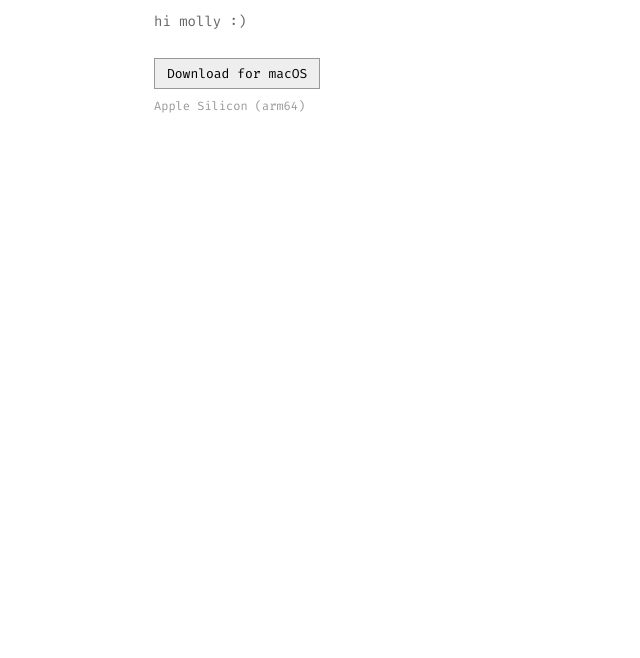
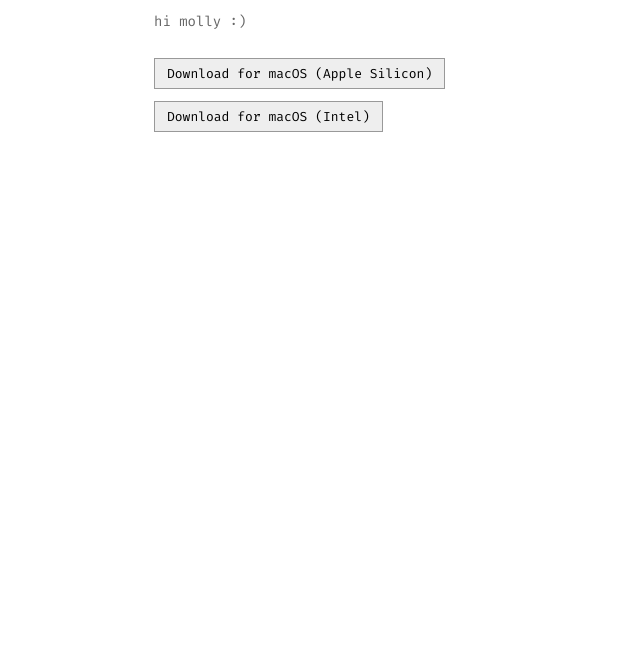
Before and after one commit to strickinato/paint-room-dj, an Electron app: page web/index.html in a window 900 px wide. Shown: the part 142-800 px from the top of the page, without its empty margins (56-696 px from the left). Drawn offline with Linux system fonts and the light colour scheme.

Commit message:
Support an intel version

```diff
--- a/web/index.html
+++ b/web/index.html
@@ -62,7 +62,7 @@
   <h1>paint-room-dj</h1>
   <p>A sampler/DJ app for the MidiFighter 3D.</p>
   <p>hi molly :)</p>
-  <a class="download" href="https://github.com/strickinato/paint-room-dj/releases/latest/download/paint-room-dj.dmg">Download for macOS</a>
-  <p class="note">Apple Silicon (arm64)</p>
+  <a class="download" href="https://github.com/strickinato/paint-room-dj/releases/latest/download/paint-room-dj-arm64.dmg">Download for macOS (Apple Silicon)</a>
+  <a class="download" href="https://github.com/strickinato/paint-room-dj/releases/latest/download/paint-room-dj-x64.dmg">Download for macOS (Intel)</a>
 </body>
 </html>
```
Also changed, not shown: 1 other file.
